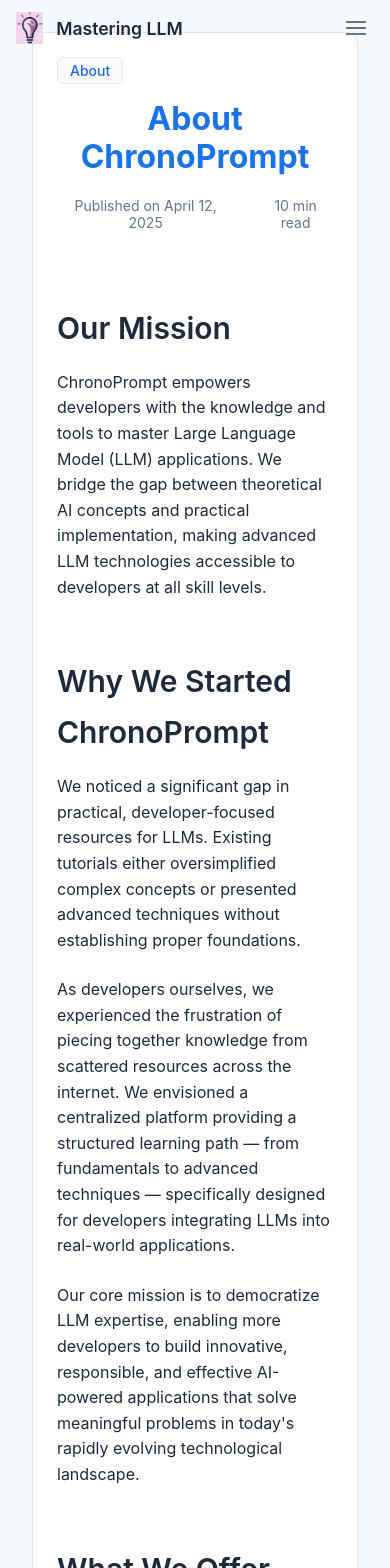
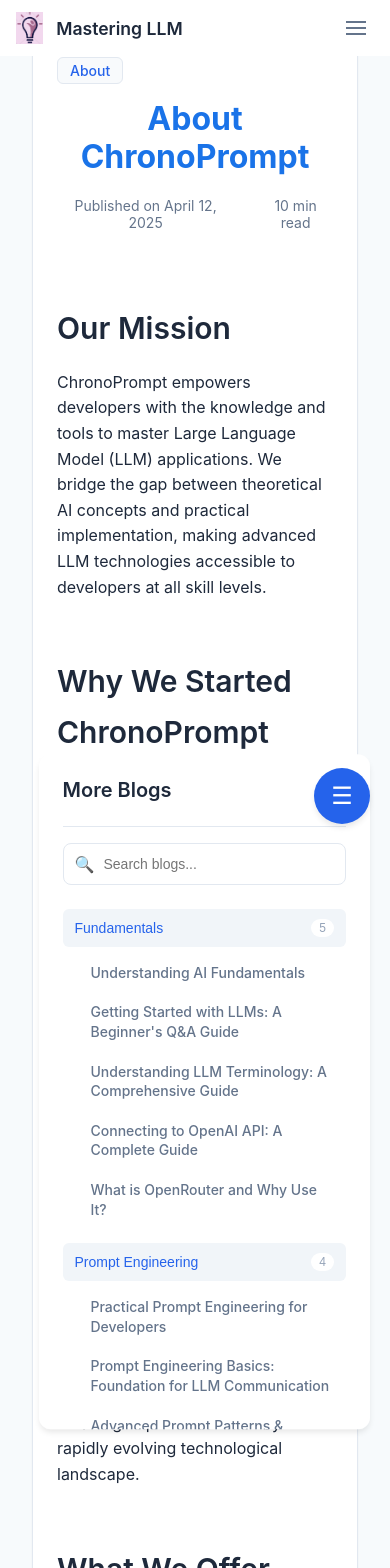
Before and after one commit to rahulkadam/LLM-Forge-Chronicle, a React (Create React App) app: page /about in a window 390 px wide. Shown: the top 1568 px of the page. Built offline with nearby package versions, Linux system fonts and the light colour scheme.

Commit message:
adding changes for moving all things to blog module

```diff
--- a/src/App.tsx
+++ b/src/App.tsx
@@ -150,11 +150,6 @@ const AppContent: React.FC = () => {
           <Route path="/blogs/agents/athlete-insight" element={<AthleteInsightAI />} />
           <Route path="/blogs/agents/bookbuddy" element={<BookBuddy />} />
 
-          {/* Legacy agent routes - redirect to new locations */}
-          <Route path="/agent/marketmind" element={<Navigate to="/blogs/agents/marketmind" replace />} />
-          <Route path="/agent/athlete-insight" element={<Navigate to="/blogs/agents/athlete-insight" replace />} />
-          <Route path="/agent/bookbuddy" element={<Navigate to="/blogs/agents/bookbuddy" replace />} />
-
           {/* Catch all route for 404 pages - keep at bottom */}
           <Route path="*" element={<Navigate to="/" replace />} />
         </Routes>
--- a/src/components/blogs/BlogTemplate.tsx
+++ b/src/components/blogs/BlogTemplate.tsx
@@ -10,6 +10,7 @@ import {
 } from '../../data/blogData';
 import type { BlogPost } from '../../data/blogPosts';
 import '../../styles/blogs/blog-base-style.css';
+import '../../styles/blogs/mobile-navigation.css';
 
 interface BlogPostProps {
   title: string;
@@ -37,6 +38,7 @@ const BlogTemplate: React.FC<BlogPostProps> = ({
   // Initialize with all categories expanded - create a mutable copy
   const [expandedCategories, setExpandedCategories] = useState<BlogCategory[]>([...BLOG_CATEGORIES]);
   const [searchTerm, setSearchTerm] = useState('');
+  const [isMobileSidebarOpen, setIsMobileSidebarOpen] = useState(false);
 
   const postsByCategory = useMemo(() =>
     getPostsByCategory(allPosts), [allPosts]
@@ -64,59 +66,11 @@ const BlogTemplate: React.FC<BlogPostProps> = ({
 
   const isActive = (path: string) => location.pathname === path;
 
-  return (
-    <div className={`blog-layout ${className}`}>
-      {/* Left Sidebar */}
-      <aside className="blog-sidebar left">
-        <div className="search-container">
-          <input
-            type="text"
-            className="search-input"
-            placeholder="Search blogs..."
-            value={searchTerm}
-            onChange={(e) => setSearchTerm(e.target.value)}
-          />
-          <span className="search-icon" role="img" aria-label="search">🔍</span>
-          {searchTerm && (
-            <button
-              className="clear-search"
-              onClick={() => setSearchTerm('')}
-              aria-label="Clear search"
-            >
-              ✕
-            </button>
-          )}
-        </div>
+  const closeMobileSidebar = () => {
+    setIsMobileSidebarOpen(false);
+  };
 
-        {searchTerm && filteredPosts ? (
-          filteredPosts.length === 0 ? (
-            <div className="no-results">
-              <div className="no-results-icon">🔍</div>
-              <p>No blogs found matching "{searchTerm}"</p>
-            </div>
-          ) : (
-            <div className="search-results">
-              <div className="category-header">
-                <span className="category-title">Search Results</span>
-                <span className="category-count">{filteredPosts.length}</span>
-              </div>
-              <ul className="blog-list">
-                {filteredPosts.map(post => (
-                  <li key={post.id}>
-                    <Link to={post.link} className={`blog-list-item ${isActive(post.link) ? 'active' : ''}`}>
-                      <div className="blog-list-content">
-                        <div className="blog-list-title">{post.title}</div>
-                        <div className="blog-list-meta">
-                          <span className="blog-list-category">{post.tag}</span>
-                        </div>
-                      </div>
-                    </Link>
-                  </li>
-                ))}
-              </ul>
-            </div>
-          )
-        ) : (
+  const CategoryList = () => (
     <div className="category-list">
       {BLOG_CATEGORIES.map(categoryName => {
         const posts = postsByCategory.get(categoryName) || [];
@@ -137,6 +91,7 @@ const BlogTemplate: React.FC<BlogPostProps> = ({
                   <Link
                     to={post.link}
                     className={isActive(post.link) ? 'active' : ''}
+                    onClick={closeMobileSidebar}
                   >
                     {post.title}
                   </Link>
@@ -147,6 +102,76 @@ const BlogTemplate: React.FC<BlogPostProps> = ({
         );
       })}
     </div>
+  );
+
+  const SearchBox = () => (
+    <div className="search-container">
+      <input
+        type="text"
+        className="search-input"
+        placeholder="Search blogs..."
+        value={searchTerm}
+        onChange={(e) => setSearchTerm(e.target.value)}
+      />
+      <span className="search-icon" role="img" aria-label="search">🔍</span>
+      {searchTerm && (
+        <button
+          className="clear-search"
+          onClick={() => setSearchTerm('')}
+          aria-label="Clear search"
+        >
+          ✕
+        </button>
+      )}
+    </div>
+  );
+
+  const SearchResults = () => (
+    filteredPosts && (
+      filteredPosts.length === 0 ? (
+        <div className="no-results">
+          <div className="no-results-icon">🔍</div>
+          <p>No blogs found matching "{searchTerm}"</p>
+        </div>
+      ) : (
+        <div className="search-results">
+          <div className="category-header">
+            <span className="category-title">Search Results</span>
+            <span className="category-count">{filteredPosts.length}</span>
+          </div>
+          <ul className="blog-list">
+            {filteredPosts.map(post => (
+              <li key={post.id}>
+                <Link
+                  to={post.link}
+                  className={`blog-list-item ${isActive(post.link) ? 'active' : ''}`}
+                  onClick={closeMobileSidebar}
+                >
+                  <div className="blog-list-content">
+                    <div className="blog-list-title">{post.title}</div>
+                    <div className="blog-list-meta">
+                      <span className="blog-list-category">{post.tag}</span>
+                    </div>
+                  </div>
+                </Link>
+              </li>
+            ))}
+          </ul>
+        </div>
+      )
+    )
+  );
+
+  return (
+    <>
+      <div className={`blog-layout ${className}`}>
+        {/* Left Sidebar */}
+        <aside className="blog-sidebar left">
+          <SearchBox />
+          {searchTerm && filteredPosts ? (
+            <SearchResults />
+          ) : (
+            <CategoryList />
           )}
         </aside>
 
@@ -215,6 +240,44 @@ const BlogTemplate: React.FC<BlogPostProps> = ({
           </div>
         </aside>
       </div>
+
+      {/* Mobile Navigation */}
+      <button
+        className="mobile-nav-button"
+        onClick={() => setIsMobileSidebarOpen(true)}
+        aria-label="Open navigation"
+      >
+        ☰
+      </button>
+
+      {/* Mobile Sidebar Overlay */}
+      <div
+        className={`mobile-sidebar-overlay ${isMobileSidebarOpen ? 'visible' : ''}`}
+        onClick={closeMobileSidebar}
+      />
+
+      {/* Mobile Sidebar */}
+      <div className={`mobile-sidebar ${isMobileSidebarOpen ? 'visible' : ''}`}>
+        <div className="mobile-sidebar-content">
+          <div className="mobile-sidebar-header">
+            <h2 className="mobile-sidebar-title">More Blogs</h2>
+            <button
+              className="mobile-close-button"
+              onClick={closeMobileSidebar}
+              aria-label="Close navigation"
+            >
+              ✕
+            </button>
+          </div>
+          <SearchBox />
+          {searchTerm && filteredPosts ? (
+            <SearchResults />
+          ) : (
+            <CategoryList />
+          )}
+        </div>
+      </div>
+    </>
   );
 };
 
--- a/src/data/blogData.ts
+++ b/src/data/blogData.ts
@@ -27,7 +27,8 @@ export const BLOG_CATEGORIES = [
   'Tools & Frameworks',
   'Agents',
   'Technical',
-   'About',
+  'About',
+  'Others'
 ] as const;
 
 // Category type
--- a/src/data/blogPosts.ts
+++ b/src/data/blogPosts.ts
@@ -10,7 +10,47 @@ export interface BlogPost {
 }
 
 export const allBlogPosts: BlogPost[] = [
-  // Prompt Engineering Series
+  // AI Basics Series
+  {
+    id: 'ai-basics',
+    title: 'Understanding AI Fundamentals',
+    excerpt: 'A comprehensive introduction to Artificial Intelligence, covering core concepts, types of AI, and their real-world applications.',
+    imageClass: 'ai-basics-image',
+    tag: 'Fundamentals',
+    readingTime: '8 min read',
+    publishDate: 'April 10, 2025',
+    link: '/ai-basics'
+  },
+  {
+    id: 'chatgpt-guide',
+    title: 'Mastering ChatGPT: A Comprehensive Guide',
+    excerpt: 'Deep dive into ChatGPT capabilities, best practices, and advanced techniques for optimal usage.',
+    imageClass: 'chatgpt-guide-image',
+    tag: 'Tutorials',
+    readingTime: '10 min read',
+    publishDate: 'April 11, 2025',
+    link: '/ai-basics/chatgpt-guide'
+  },
+  {
+    id: 'llm-agent-intro',
+    title: 'Introduction to LLM Agents',
+    excerpt: 'Explore the world of LLM-powered agents, their architecture, capabilities, and how they are revolutionizing automation.',
+    imageClass: 'llm-agent-image',
+    tag: 'Advanced',
+    readingTime: '12 min read',
+    publishDate: 'April 12, 2025',
+    link: '/llm-agent'
+  },
+  {
+    id: 'building-llm-agent',
+    title: 'Building Your First LLM Agent',
+    excerpt: 'Step-by-step guide to building a custom LLM agent with practical code examples and best practices.',
+    imageClass: 'build-agent-image',
+    tag: 'Development',
+    readingTime: '15 min read',
+    publishDate: 'April 12, 2025',
+    link: '/BuildingLLMAgent'
+  },  // Prompt Engineering Series
   {
     id: 'prompt-engineering-basics',
     title: 'Prompt Engineering Basics: Foundation for LLM Communication',
--- a/src/styles/Navbar.css
+++ b/src/styles/Navbar.css
@@ -1,5 +1,5 @@
 .navbar {
-  background-color: transparent;
+  background-color: #ffffff;
   padding: 0 2rem;
   box-shadow: none;
   position: fixed;
--- /dev/null
+++ b/src/styles/blogs/mobile-navigation.css
@@ -0,0 +1,169 @@
+/* Mobile Navigation Styles */
+.mobile-nav-button {
+  display: none;
+  position: fixed;
+  bottom: 20px;
+  right: 20px;
+  background: var(--color-primary);
+  color: white;
+  border: none;
+  border-radius: 50%;
+  width: 56px;
+  height: 56px;
+  box-shadow: var(--shadow-md);
+  z-index: 1000;
+  cursor: pointer;
+  align-items: center;
+  justify-content: center;
+  font-size: 24px;
+  transition: transform 0.3s ease;
+}
+
+.mobile-nav-button:hover {
+  transform: scale(1.05);
+}
+
+.mobile-sidebar-overlay {
+  display: none;
+  position: fixed;
+  top: 0;
+  left: 0;
+  right: 0;
+  bottom: 0;
+  background: rgba(0, 0, 0, 0.5);
+  z-index: 998;
+  opacity: 0;
+  transition: opacity 0.3s ease;
+}
+
+.mobile-sidebar-overlay.visible {
+  opacity: 1;
+}
+
+.mobile-sidebar {
+  display: none;
+  position: fixed;
+  bottom: 90px;
+  right: 20px;
+  width: 85%;
+  max-width: 350px;
+  max-height: 80vh;
+  background: var(--color-surface);
+  border-radius: 12px;
+  box-shadow: var(--shadow-md);
+  z-index: 999;
+  overflow-y: auto;
+  transform: translateY(100%);
+  transition: transform 0.3s ease;
+}
+
+.mobile-sidebar.visible {
+  transform: translateY(0);
+}
+
+/* Mobile Responsive Adjustments */
+@media (max-width: 1200px) {
+  .blog-layout {
+    grid-template-columns: 250px 1fr;
+  }
+  .blog-sidebar.right {
+    display: none;
+  }
+}
+
+@media (max-width: 768px) {
+  .blog-layout {
+    grid-template-columns: 1fr;
+    padding: 1rem;
+  }
+  .blog-sidebar.left {
+    display: none;
+  }
+  .mobile-nav-button {
+    display: flex;
+  }
+  .mobile-sidebar {
+    display: block;
+  }
+  .mobile-sidebar-overlay.visible {
+    display: block;
+  }
+  .blog-main {
+    padding: 1.5rem;
+  }
+  .blog-title {
+    font-size: 2rem;
+  }
+}
+
+/* Mobile Sidebar Content Styles */
+.mobile-sidebar-content {
+  padding: 1.5rem;
+}
+
+.mobile-sidebar-header {
+  display: flex;
+  justify-content: space-between;
+  align-items: center;
+  margin-bottom: 1rem;
+  padding-bottom: 0.5rem;
+  border-bottom: 1px solid var(--color-border);
+}
+
+.mobile-sidebar-title {
+  font-size: 1.25rem;
+  font-weight: 600;
+  color: var(--color-text);
+}
+
+.mobile-close-button {
+  background: none;
+  border: none;
+  color: var(--color-text-light);
+  cursor: pointer;
+  padding: 0.5rem;
+  font-size: 1.25rem;
+  transition: color 0.2s ease;
+}
+
+.mobile-close-button:hover {
+  color: var(--color-text);
+}
+
+/* Smooth scrolling for mobile sidebar */
+.mobile-sidebar {
+  scrollbar-width: thin;
+  scrollbar-color: var(--color-border) transparent;
+}
+
+.mobile-sidebar::-webkit-scrollbar {
+  width: 4px;
+}
+
+.mobile-sidebar::-webkit-scrollbar-track {
+  background: transparent;
+}
+
+.mobile-sidebar::-webkit-scrollbar-thumb {
+  background-color: var(--color-border);
+  border-radius: 2px;
+}
+
+/* Animation keyframes */
+@keyframes slideIn {
+  from {
+    transform: translateY(100%);
+  }
+  to {
+    transform: translateY(0);
+  }
+}
+
+@keyframes fadeIn {
+  from {
+    opacity: 0;
+  }
+  to {
+    opacity: 1;
+  }
+}
```
Lines whose indentation alone changed are shown as unchanged.
